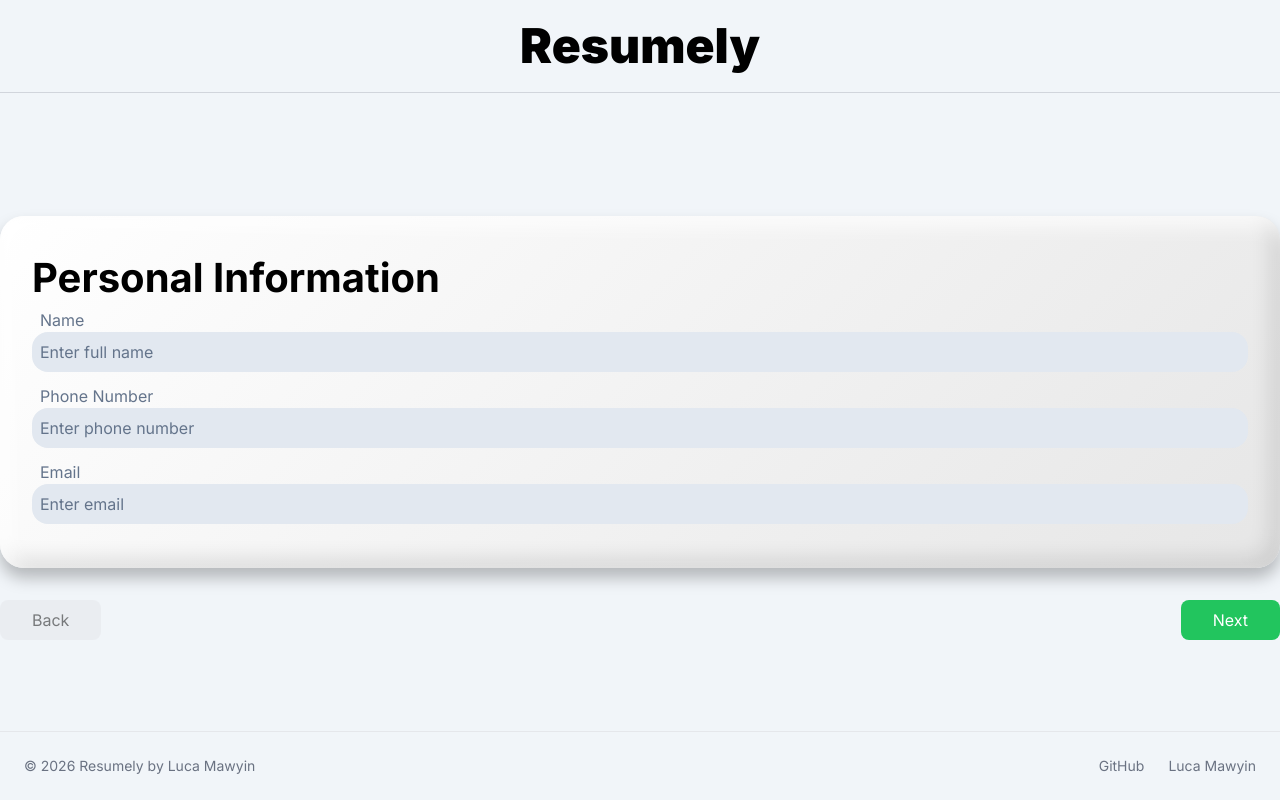
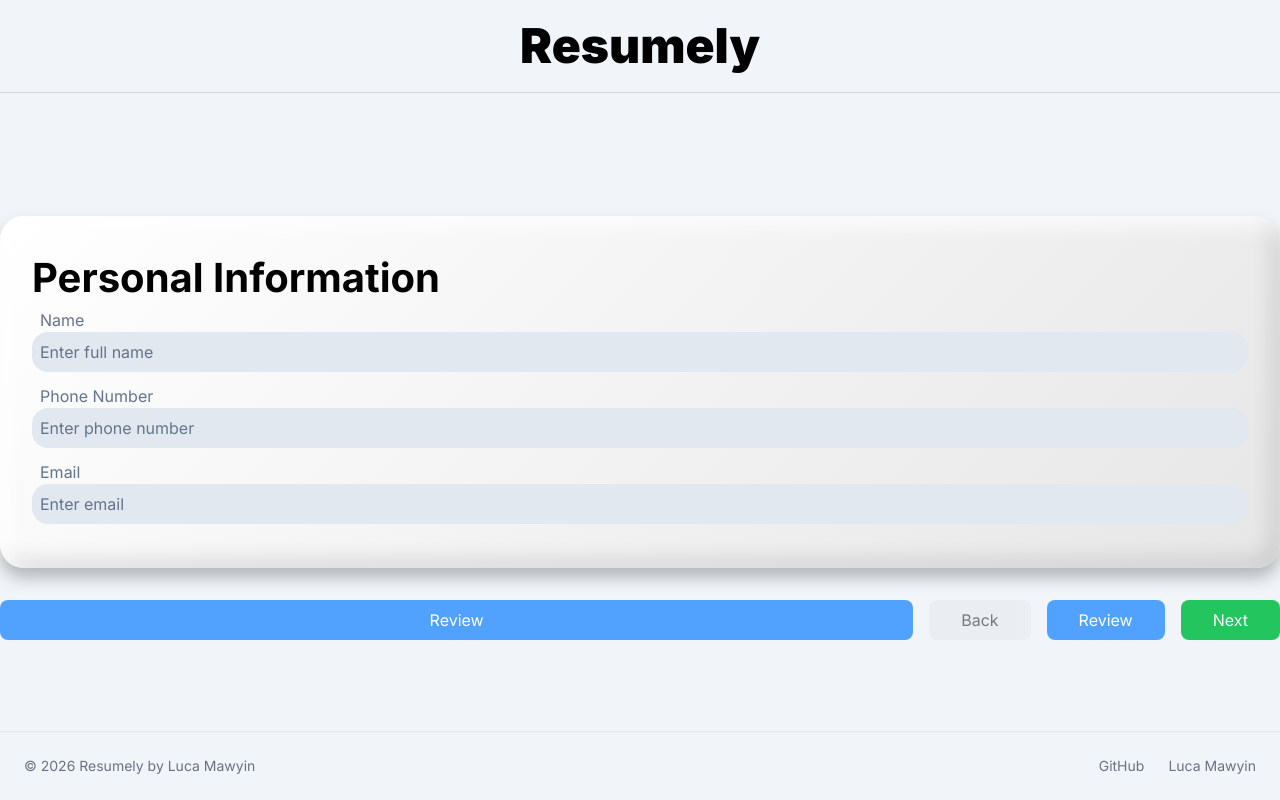
Before and after one commit to LucaMawyin/resume-designer, a Next.js app: page /build in a window 1280 px wide. Built offline with nearby package versions, Linux system fonts and the light colour scheme.

Commit message:
Added review button and made review sections clickable

```diff
--- a/src/app/build/page.tsx
+++ b/src/app/build/page.tsx
@@ -431,6 +431,24 @@ export default function Build(){
         setStep(nextStep);
     };
 
+    const handleReview = () => {
+        if (!isCurrentStepValid()) {
+            notify("Please fill in all fields", "error");
+            return;
+        }
+
+        const key = steps[step].key;
+
+        if (key) {
+            setSkippedSections(prev => ({
+                ...prev,
+                [key]: false,
+            }));
+        }
+
+        setStep(steps.length - 1);
+    };
+
     const handleSkip = () => {
         const key = steps[step].key;
         const nextStep = step + 1;
@@ -604,7 +622,10 @@ export default function Build(){
             title: "Review",
             key: null,
             component: (
-                <ResumeReview form={getSubmittedForm()}/>
+                <ResumeReview
+                    form={getSubmittedForm()}
+                    onEdit={setStep}
+                />
             ),
         },
     ];
@@ -668,6 +689,17 @@ export default function Build(){
                     justify-between
                     px-8
                 ">
+                    {step !== steps.length - 1 && (
+                        <Button
+                            text="Review"
+                            variant="secondary"
+                            type="button"
+                            className="block md:hidden w-full"
+                            x={8}
+                            y={2}
+                            onClick={handleReview}
+                        />
+                    )}
                     <Button
                         text="Back"
                         variant="tertiary"
@@ -678,6 +710,18 @@ export default function Build(){
                         onClick={handleBack}
                         className={`${step !== steps.length - 1 ? "w-fit" : "w-full"} sm:w-fit`}
                     />
+                    {step !== steps.length - 1 && (
+                        <Button
+                            text="Review"
+                            variant="secondary"
+                            type="button"
+                            className="hidden md:block"
+                            x={8}
+                            y={2}
+                            onClick={handleReview}
+                        />
+                    )}
+
 
                     {step === steps.length - 1 ? (
                         <Button
@@ -690,6 +734,9 @@ export default function Build(){
                             className="w-full sm:w-fit"
                         />
                     ) : (
+                        <div className="flex gap-4">
+
+
                             <Button
                                 text="Next"
                                 type="button"
@@ -700,7 +747,10 @@ export default function Build(){
                                     handleNext();
                                 }}
                             />
+                        </div>
+
                     )}
+
                 </div>
             </div>
 
--- a/src/components/ResumeReview.tsx
+++ b/src/components/ResumeReview.tsx
@@ -4,10 +4,12 @@ import { FormState } from "@/lib/types";
 
 type ResumeReviewProps = {
     form: Partial<FormState>;
+    onEdit: (step: number) => void;
 };
 
 export default function ResumeReview({
     form,
+    onEdit
 }: ResumeReviewProps) {
     return (
         <div className="
@@ -24,7 +26,16 @@ export default function ResumeReview({
             [&_h3]:mb-2
             [&_h4]:mt-2
         ">
-            <div>
+            <div
+                className="
+                    cursor-pointer
+                    rounded-xl
+                    p-2
+                    transition
+                    hover:bg-black/5
+                "
+                onClick={() => onEdit(0)}
+            >
                 <h3>Personal Information</h3>
                 <h4>{form.name}</h4>
                 <p>{form.email}</p>
@@ -32,7 +43,16 @@ export default function ResumeReview({
             </div>
 
             {form.links && form.links.length > 0 && (
-                <div>
+                <div
+                    className="
+                        cursor-pointer
+                        rounded-xl
+                        p-2
+                        transition
+                        hover:bg-black/5
+                    "
+                    onClick={() => onEdit(1)}
+                >
                     <h3>Links</h3>
                     {form.links?.map((link, index) => (
                         <div key={index} className="flex flex-col gap-2">
@@ -44,7 +64,16 @@ export default function ResumeReview({
             )}
 
             {form.education && form.education.length > 0 && (
-                <div>
+                <div
+                    className="
+                        cursor-pointer
+                        rounded-xl
+                        p-2
+                        transition
+                        hover:bg-black/5
+                    "
+                    onClick={() => onEdit(2)}
+                >
                     <h3>Education</h3>
                     {form.education?.map((item, index) => (
                         <div key={index} className="flex flex-col gap-2">
@@ -64,7 +93,16 @@ export default function ResumeReview({
             )}
 
             {form.experience && form.experience.length > 0 && (
-                <div>
+                <div
+                    className="
+                        cursor-pointer
+                        rounded-xl
+                        p-2
+                        transition
+                        hover:bg-black/5
+                    "
+                    onClick={() => onEdit(3)}
+                >
                     <h3>Experience</h3>
                     {form.experience?.map((item, index) => (
                         <div key={index} className="flex flex-col gap-2">
@@ -84,7 +122,16 @@ export default function ResumeReview({
             )}
 
             {form.projects && form.projects.length > 0 && (
-                <div>
+                <div
+                    className="
+                        cursor-pointer
+                        rounded-xl
+                        p-2
+                        transition
+                        hover:bg-black/5
+                    "
+                    onClick={() => onEdit(4)}
+                >
                     <h3>Projects</h3>
                     {form.projects?.map((item, index) => (
                         <div key={index} className="flex flex-col gap-2">
@@ -105,7 +152,16 @@ export default function ResumeReview({
             )}
 
             {form.skills && form.skills.length > 0 && (
-                <div>
+                <div
+                    className="
+                        cursor-pointer
+                        rounded-xl
+                        p-2
+                        transition
+                        hover:bg-black/5
+                    "
+                    onClick={() => onEdit(5)}
+                >
                     <h3>Technical Skills</h3>
                     {form.skills?.map((skill, index) => (
                         <div key={index} className="flex flex-col gap-2">
```
Lines whose indentation alone changed are shown as unchanged.
